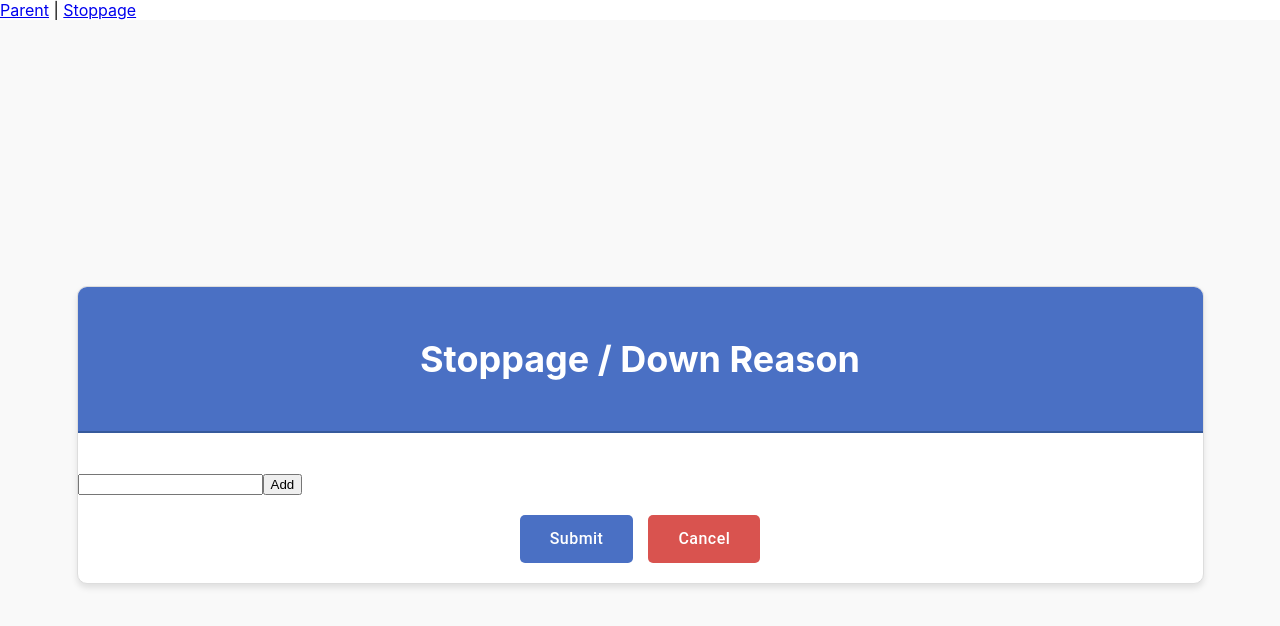
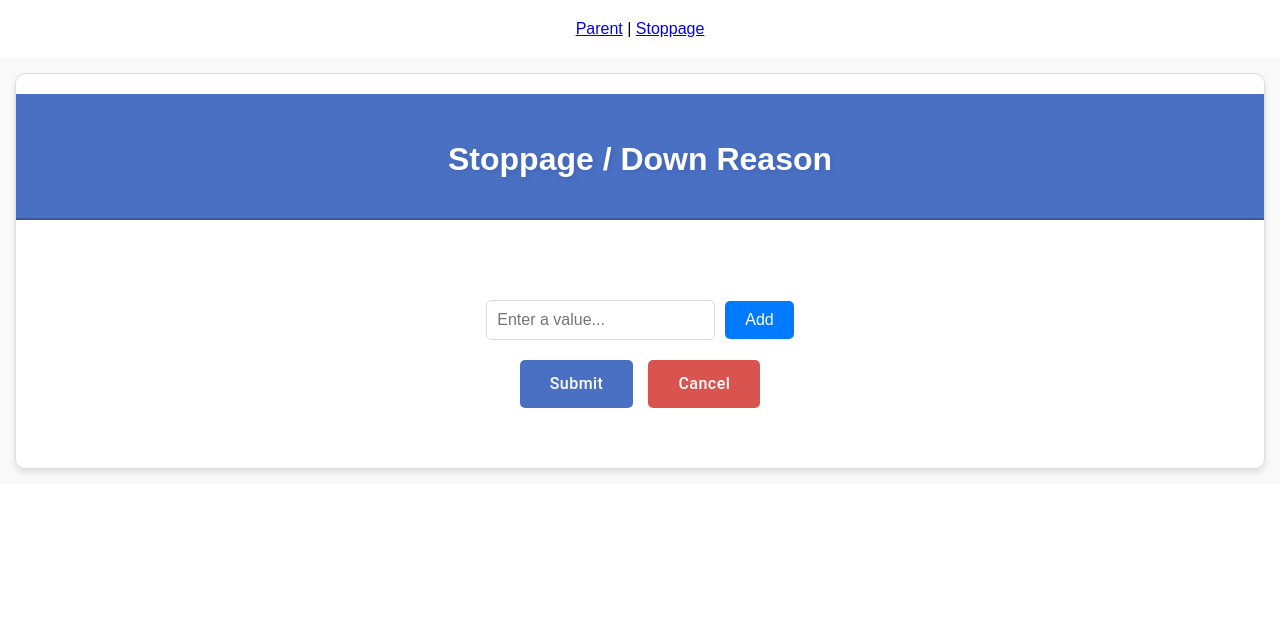
Before and after one commit to Yogesh1786/Babla_React_Project, a React (Create React App) app: page /stoppage in a window 1280 px wide. Shown: the top 626 px of the page. Built offline with nearby package versions, Linux system fonts and the light colour scheme.

Commit message:
New Changes

```diff
--- a/package.json
+++ b/package.json
@@ -9,6 +9,7 @@
     "cra-template": "1.2.0",
     "react": "^19.0.0",
     "react-dom": "^19.0.0",
+    "react-icons": "^5.4.0",
     "react-router-dom": "^7.0.2",
     "react-scripts": "5.0.1",
     "web-vitals": "^4.2.4"
--- /dev/null
+++ b/src/components/parent.module.css
@@ -0,0 +1,64 @@
+/* Parents.css */
+
+/* Style for the main container */
+div {
+    font-family: Arial, sans-serif;
+    text-align: center;
+    margin-top: 20px;
+  }
+
+  /* Heading style */
+  h2 {
+    color: #333;
+    font-size: 2rem;
+    margin-bottom: 20px;
+    text-shadow: 2px 2px 5px rgba(0, 0, 0, 0.1);
+  }
+
+  /* Button styling */
+  button {
+    background-color: #007bff;
+    color: #fff;
+    border: none;
+    padding: 10px 20px;
+    border-radius: 5px;
+    font-size: 1rem;
+    cursor: pointer;
+    transition: background-color 0.3s ease, transform 0.2s ease;
+  }
+
+  button:hover {
+    background-color: #0056b3;
+    transform: scale(1.05);
+  }
+
+  button:active {
+    transform: scale(0.95);
+  }
+
+  /* Dialog content styling */
+  .MuiDialog-paper {
+    border-radius: 10px !important;
+    box-shadow: 0px 4px 10px rgba(0, 0, 0, 0.2) !important;
+  }
+
+  /* Dialog inner content */
+  .MuiDialog-paper > div {
+    padding: 20px;
+  }
+
+  /* Add smooth fade animation for the dialog */
+  @keyframes fadeIn {
+    from {
+      opacity: 0;
+      transform: translateY(-20px);
+    }
+    to {
+      opacity: 1;
+      transform: translateY(0);
+    }
+  }
+
+  .MuiDialog-paper {
+    animation: fadeIn 0.3s ease-out;
+  }
--- a/src/components/parents.jsx
+++ b/src/components/parents.jsx
@@ -1,6 +1,7 @@
 import React, { useState } from "react";
 import Dialog from "@mui/material/Dialog"; // Importing Dialog from Material-UI
 import Stoppage from "./stoppage";
+import styles from "./parent.module.css";
 
 export function Parents() {
   const [openStoppageDialog, setOpenStoppageDialog] = useState(false);
@@ -18,7 +19,7 @@ export function Parents() {
   return (
     <div>
       <div>
-        <h2>I am the Stoppage component</h2>
+        <h2>I am the Parent component.</h2>
         <button onClick={openStoppage}>Dialog-Popup</button>
       </div>
 
--- a/src/components/stoppage.jsx
+++ b/src/components/stoppage.jsx
@@ -1,6 +1,8 @@
 import React, { useState, useEffect } from "react";
 import { Button } from "@mui/material";
 import styles from "./stoppage.module.css";
+import { IoMdArrowRoundBack } from "react-icons/io";
+import { IoClose } from "react-icons/io5";
 
 export function Stoppage(props) {
   const [stoppageCodes, setStoppageCodes] = useState(() => {
@@ -62,12 +64,23 @@ export function Stoppage(props) {
     setFilteredStoppageCodes(_filteredStoppageCodes);
   };
 
+  const handleBack = () => {
+    const currentStoppage = stoppageCodes.find(
+      (stoppage) => stoppage.id === parentId
+    );
+    setParentId(currentStoppage ? currentStoppage.parentid : "0");
+  };
+
   const handleChange = (event) => {
     setNewValues(event.target.value);
   };
 
-  const handleAddValues = () => {
+  const handleAddValues = (event) => {
     const storedItems = JSON.parse(localStorage.getItem("stoppages")) || [];
+    if (newValues.trim() === "") {
+      alert("Input cannot be empty. Please enter a value."); // Alert the user
+      return; // Stop further execution if the input is empty
+    }
     const temp = {
       id: "id" + (Math.floor(Math.random() * 90) + 10),
       name: newValues,
@@ -78,12 +91,20 @@ export function Stoppage(props) {
     localStorage.setItem("stoppages", JSON.stringify(newItems));
     setStoppageCodes(newItems);
     setNewValues("");
+    event.target.value = ""
   };
 
   return (
     <div className={styles.mainDiv}>
       <div className={styles.childDiv}>
         <div className={styles.heading}>
+          {parentId !== "0" && (
+            <IoMdArrowRoundBack
+              className={styles.backButton}
+              onClick={handleBack}
+            />
+          )}
+
           <h2>Stoppage / Down Reason</h2>
         </div>
 
@@ -97,14 +118,23 @@ export function Stoppage(props) {
                   key={elem.id}
                 >
                   {elem.name}
+                  <IoClose  className={styles.closeButton}/>
                 </button>
               );
             })}
         </div>
 
-        <div>
-          <input onChange={handleChange} type="text" />
-          <button onClick={handleAddValues}>Add</button>
+        <div className={styles.inputBox}>
+          <input
+            onChange={handleChange}
+            type="text"
+            placeholder="Enter a value..."
+            value={newValues}
+            className={styles.inputField}
+          />
+          <button onClick={handleAddValues} className={styles.addButton}>
+            Add
+          </button>
         </div>
 
         <div className={styles.footerBtns}>
--- a/src/components/stoppage.module.css
+++ b/src/components/stoppage.module.css
@@ -1,20 +1,25 @@
 .mainDiv {
   padding: 15px;
   background-color: #f9f9f9;
-    min-height: 100vh;
+  min-height: 6vh;
   display: flex;
   justify-content: center;
   align-items: center;
+  scroll-behavior: smooth;
 }
 
 .childDiv {
-    width: 90%;
+  width: 100%;
+  height: auto;
+  padding: 0 0 40px 0;
   margin: auto;
   background: #fff;
   border: 1px solid #ddd;
   border-radius: 10px;
   box-shadow: 0 4px 6px rgba(0, 0, 0, 0.1);
-    overflow: hidden;
+  max-height: 500px; /* Limit the height */
+  overflow-y: auto; /* Enable vertical scrolling */
+  overflow-x: hidden;
 }
 
 .heading {
@@ -25,6 +30,28 @@
   font-size: 1.5rem;
   font-weight: bold;
   border-bottom: 2px solid #365a9c;
+}
+.heading h2 {
+  color: white;
+}
+
+.backButton {
+  position: absolute;
+  display: flex;
+}
+
+.closeButton {
+  position: absolute;
+  top: 5px;
+  right: 5px;
+  font-size: 20px;
+  color: white;
+  cursor: pointer;
+  transition: color 0.3s ease;
+}
+
+.closeButton:hover {
+  color: #f3302a; /* Change color on hover */
 }
 
 .filteredElements {
@@ -71,3 +98,48 @@
 .footerBtns button {
   font-size: 1rem;
 }
+
+/* Container for the input box and button */
+.inputBox {
+  display: flex;
+  align-items: center;
+  justify-content: center;
+  gap: 10px;
+}
+
+/* Styling for the input field */
+.inputField {
+  padding: 10px;
+  font-size: 16px;
+  border: 1px solid #ddd;
+  border-radius: 5px;
+  outline: none;
+  transition: border-color 0.3s ease, box-shadow 0.3s ease;
+}
+
+.inputField:focus {
+  border-color: #007bff;
+  box-shadow: 0 0 5px rgba(0, 123, 255, 0.3);
+}
+
+/* Styling for the button */
+.addButton {
+  padding: 10px 20px;
+  font-size: 16px;
+  color: white;
+  background-color: #007bff;
+  border: none;
+  border-radius: 5px;
+  cursor: pointer;
+  transition: background-color 0.3s ease, transform 0.2s ease;
+}
+
+.addButton:hover {
+  background-color: #0056b3;
+  transform: translateY(-2px);
+}
+
+.addButton:active {
+  transform: translateY(0);
+  background-color: #004085;
+}
```
Also changed, not shown: 1 other file (tests, documents, lock files or other folders). Lines whose indentation alone changed are shown as unchanged.
